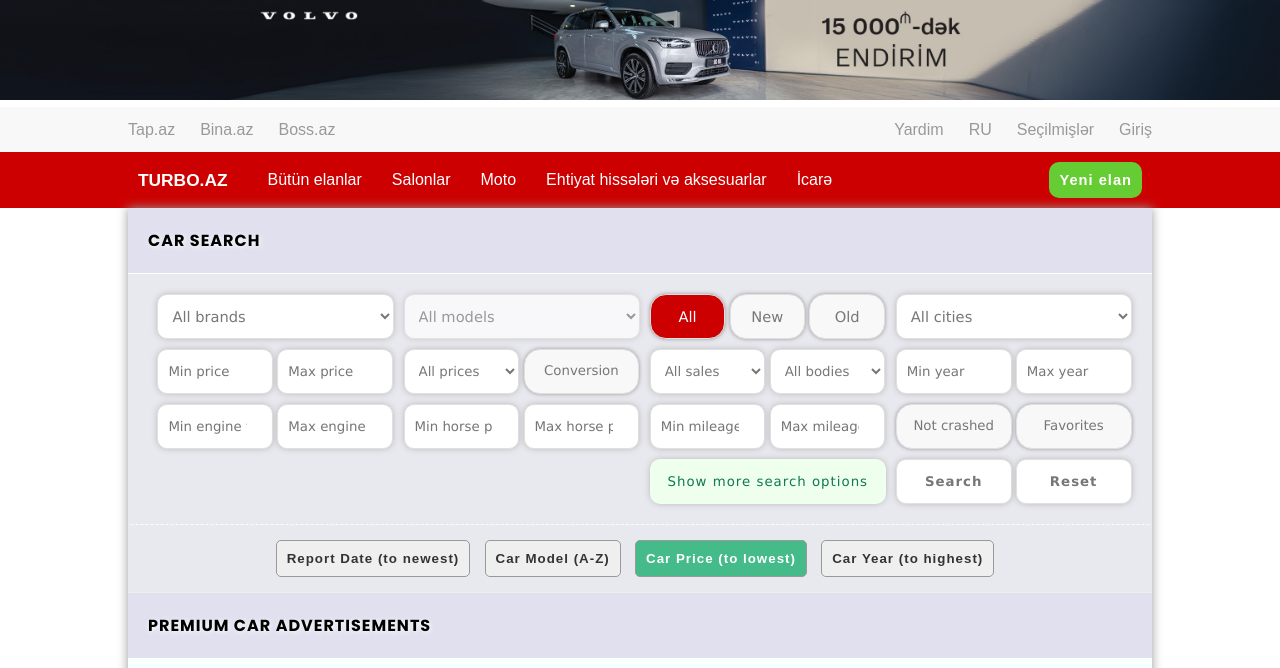
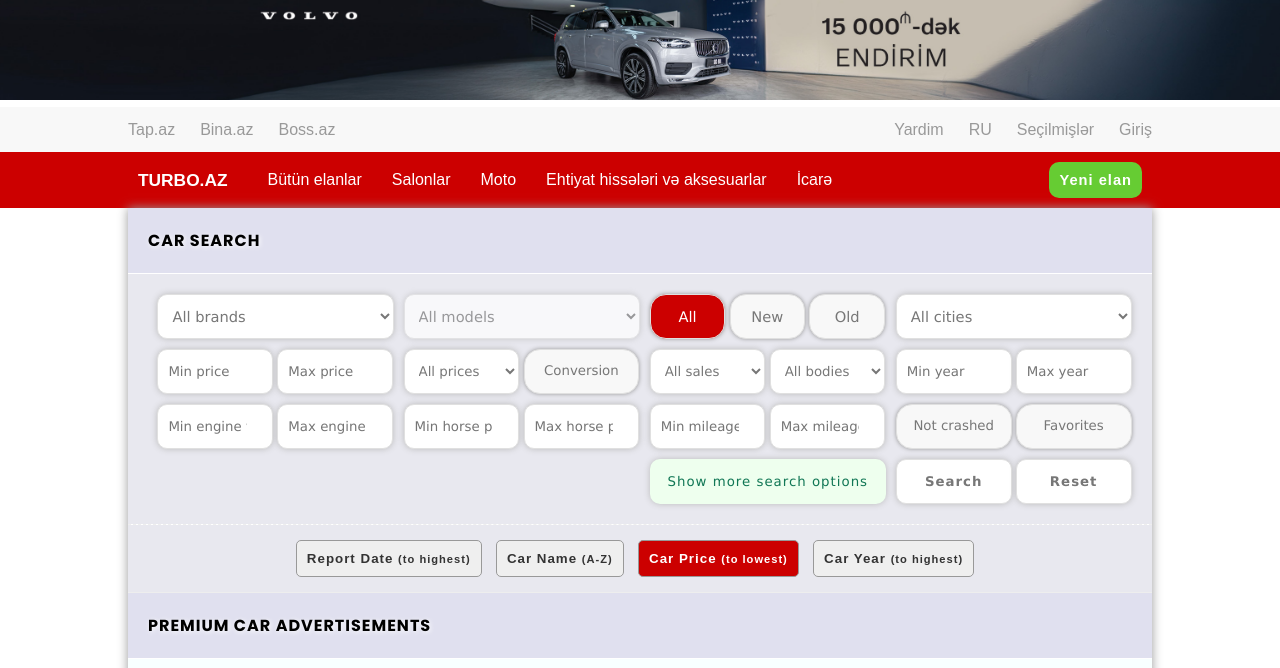
Before and after one commit to NY741/Car-Sales-Project---Turbo-Az-Simulation, a plain HTML site: page index.html in a window 1280 px wide. Both pictures are taken after a click on the button "Car Price (to highest)". Shown: the top 668 px of the page. Drawn offline with Linux system fonts and the light colour scheme.

Commit message:
Changed sort buttons

```diff
--- a/assets/functions.js
+++ b/assets/functions.js
@@ -155,18 +155,34 @@
   });
 }
 
+// FUNCTION CHECK SORTED TYPE
+function checkSortedType(direction) {
+  const sortButtons = sortForm.getElementsByClassName("sort-button");
+  Array.from(sortButtons).forEach((button) => {
+    if (button.classList.contains("chosen-sort")) {
+      let directText =
+        direction == "ascending"
+          ? "from lowest to highest"
+          : "from highest to lowest";
+          if (button.id == 'sort-name' && direction == 'ascending') directText = 'from A to Z';
+          if (button.id == 'sort-name' && direction == 'descending') directText = 'from Z to A';
+      button.title = `Cars are sorted by ${capitalize(button.dataset.sort)} ${directText}`;
+    } else button.title = "";
+  });
+}
+
 // FUNCTION SORT BY DATE +
 function sortByDate(array, direction) {
   array.sort((a, b) => {
     if (direction == "ascending") {
       if (a.date > b.date) return 1;
       if (a.date < b.date) return -1;
-      sortDateBtn.innerText = "Report Date (to oldest)";
+      sortDateBtn.innerHTML = "Report Date <small>(to lowest)</small>";
       sortDateType = "descending";
     } else if (direction == "descending") {
       if (a.date > b.date) return -1;
       if (a.date < b.date) return 1;
-      sortDateBtn.innerText = "Report Date (to newest)";
+      sortDateBtn.innerHTML = "Report Date <small>(to highest)</small>";
       sortDateType = "ascending";
     }
   });
@@ -175,6 +191,7 @@
     sortPriceBtn.className =
     sortYearBtn.className =
       "button sort-button";
+  checkSortedType(direction);
   carsBlock.innerHTML = "";
   showCars(array, carsBlock);
 }
@@ -185,12 +202,12 @@
     if (direction == "ascending") {
       if (a.brand.toLowerCase() > b.brand.toLowerCase()) return 1;
       if (a.brand.toLowerCase() < b.brand.toLowerCase()) return -1;
-      sortNameBtn.innerText = "Car Model (Z-A)";
+      sortNameBtn.innerHTML = "Car Name <small>(Z-A)</small>";
       sortNameType = "descending";
     } else if (direction == "descending") {
       if (a.brand.toLowerCase() < b.brand.toLowerCase()) return 1;
       if (a.brand.toLowerCase() > b.brand.toLowerCase()) return -1;
-      sortNameBtn.innerText = "Car Model (A-Z)";
+      sortNameBtn.innerHTML = "Car Name <small>(A-Z)</small>";
       sortNameType = "ascending";
     }
   });
@@ -199,6 +216,7 @@
     sortPriceBtn.className =
     sortYearBtn.className =
       "button sort-button";
+  checkSortedType(direction);
   carsBlock.innerHTML = "";
   showCars(array, carsBlock);
 }
@@ -210,11 +228,11 @@
     if (direction == "ascending") {
       sign = 1;
       sortPriceType = "descending";
-      sortPriceBtn.innerText = "Car Price (to lowest)";
+      sortPriceBtn.innerHTML = "Car Price <small>(to lowest)</small>";
     } else if (direction == "descending") {
       sign = -1;
       sortPriceType = "ascending";
-      sortPriceBtn.innerText = "Car Price (to highest)";
+      sortPriceBtn.innerHTML = "Car Price <small>(to highest)</small>";
     }
     if (a.currency == "USD" && b.currency == "USD")
       return sign * (a.amount * convertUsdToAzn - b.amount * convertUsdToAzn);
@@ -239,6 +257,7 @@
     sortNameBtn.className =
     sortYearBtn.className =
       "button sort-button";
+  checkSortedType(direction);
   carsBlock.innerHTML = "";
   showCars(array, carsBlock);
 }
@@ -248,17 +267,18 @@
   if (direction == "ascending") {
     array.sort((a, b) => a.year - b.year);
     sortYearType = "descending";
-    sortYearBtn.innerText = "Car Year (to lowest)";
+    sortYearBtn.innerHTML = "Car Year <small>(to lowest)</small>";
   } else if (direction == "descending") {
     array.sort((a, b) => b.year - a.year);
     sortYearType = "ascending";
-    sortYearBtn.innerText = "Car Year (to highest)";
+    sortYearBtn.innerHTML = "Car Year <small>(to highest)</small>";
   }
   sortYearBtn.className = "button sort-button chosen-sort";
   sortDateBtn.className =
     sortNameBtn.className =
     sortPriceBtn.className =
       "button sort-button";
+  checkSortedType(direction);
   carsBlock.innerHTML = "";
   showCars(array, carsBlock);
 }
--- a/assets/style.css
+++ b/assets/style.css
@@ -332,13 +332,13 @@
 
 .sort-button:hover {
   color: #fff;
-  background-color: #4b8;
+  background-color: #0a7;
   box-shadow: 0 0 6px #999;
 }
 
 .chosen-sort {
   color: #fff;
-  background-color: #4b8;
+  background-color: #c00;
 }
 
 #extended-search {
--- a/index.html
+++ b/index.html
@@ -631,18 +631,33 @@
 
           <div id="sort-block">
             <form id="sort-form">
-              <!-- <span>Sort Cars by:</span> -->
-              <button id="sort-date" class="button sort-button chosen-sort">
-                Report Date (to newest)
+              <button
+                id="sort-date"
+                class="button sort-button"
+                data-sort="date"
+              >
+                Report Date <small>(to highest)</small>
               </button>
-              <button id="sort-name" class="button sort-button">
-                Car Model (A-Z)
+              <button
+                id="sort-name"
+                class="button sort-button"
+                data-sort="name"
+              >
+                Car Name <small>(A-Z)</small>
               </button>
-              <button id="sort-price" class="button sort-button">
-                Car Price (to highest)
+              <button
+                id="sort-price"
+                class="button sort-button"
+                data-sort="price"
+              >
+                Car Price <small>(to highest)</small>
               </button>
-              <button id="sort-year" class="button sort-button">
-                Car Year (to highest)
+              <button
+                id="sort-year"
+                class="button sort-button"
+                data-sort="year"
+              >
+                Car Year <small>(to highest)</small>
               </button>
             </form>
           </div>
```
